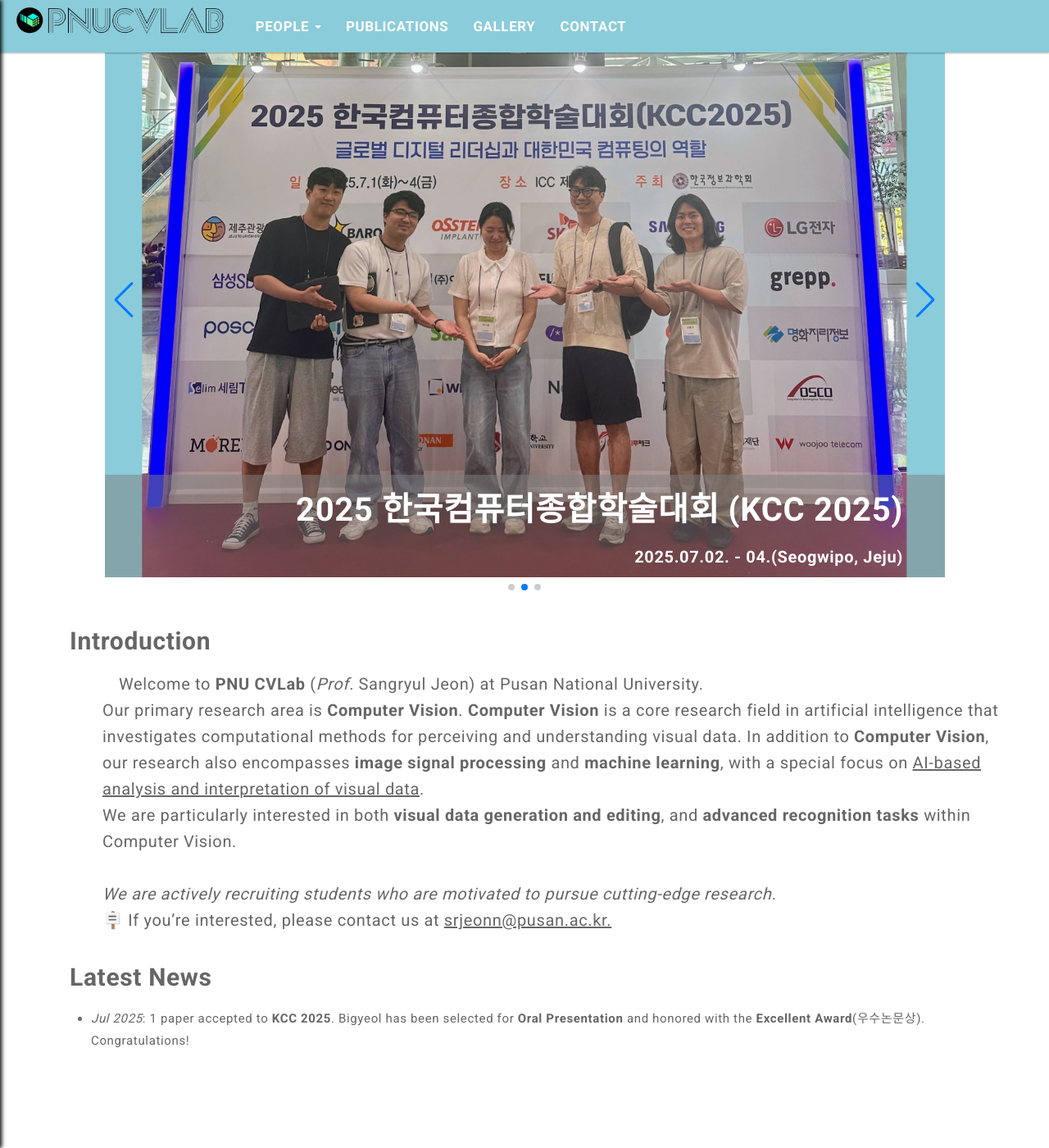
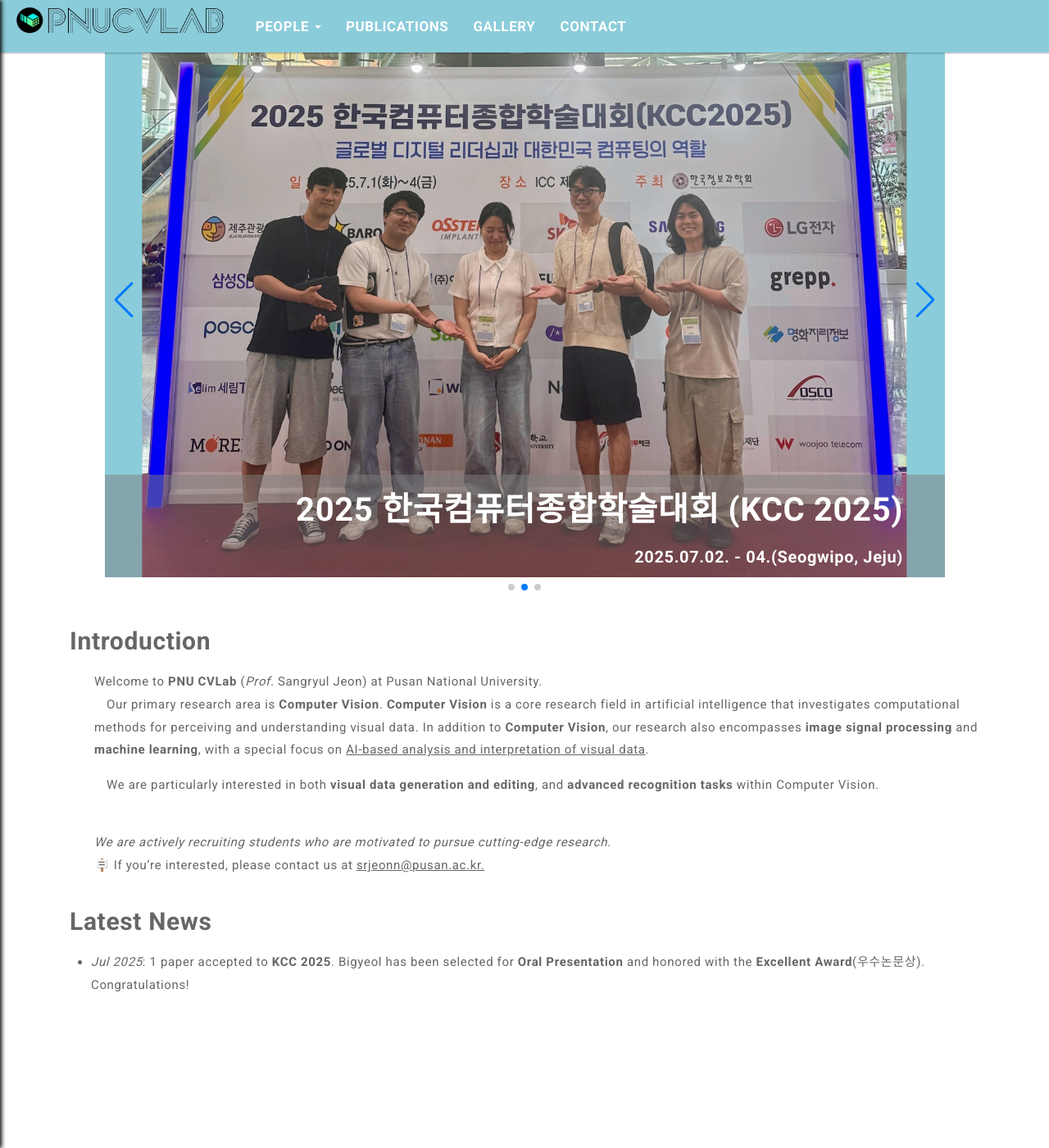
Before and after one commit to pnucvlab/pnucvlab.github.io, a Jekyll site: the page built from index.html, in a window 1280 px wide and 1400 px high, scrolled down 126 px. Shown: the whole window at 82% size. Built offline with Jekyll 4.4.1, drawn with Linux system fonts in a browser that asks for light colours; the list of posts is cut into pages by our own code.

Commit message:
Edit Home

```diff
--- a/assets/css/main.css
+++ b/assets/css/main.css
@@ -401,11 +401,13 @@
   }
 
 .home-text {
-  font-size: 20px;
-  line-height: 1.6;
-  text-indent: 1em;
+  font-size: 15px;
   padding-left: 2em;
 }
+
+.home-text p {
+	text-indent: 1em;
+  }
 
 .bio-section {
 	display: flex;
--- a/index.html
+++ b/index.html
@@ -66,10 +66,10 @@
 
   <div class="home-text">
     Welcome to <strong>PNU CVLab</strong> (<i>Prof.</i> Sangryul Jeon) at Pusan National University.<br>
-    Our primary research area is <b>Computer Vision</b>. <b>Computer Vision</b> is a core research field in artificial intelligence
+    <p>Our primary research area is <b>Computer Vision</b>. <b>Computer Vision</b> is a core research field in artificial intelligence
     that investigates computational methods for perceiving and understanding visual data. In addition to <strong>Computer Vision</strong>, our research also encompasses <strong>image signal processing</strong> and
-    <strong>machine learning</strong>, with a special focus on <u>AI-based analysis and interpretation of visual data</u>.<br>
-    We are particularly interested in both <strong>visual data generation and editing</strong>, and <strong>advanced recognition tasks</strong> within Computer Vision.<br><br>
+    <strong>machine learning</strong>, with a special focus on <u>AI-based analysis and interpretation of visual data</u>.<br></p>
+    <p>We are particularly interested in both <strong>visual data generation and editing</strong>, and <strong>advanced recognition tasks</strong> within Computer Vision.<br><br></p>
     <i>We are actively recruiting students who are motivated to pursue cutting-edge research.</i><br>
     🪧 If you’re interested, please contact us at <u>srjeonn@pusan.ac.kr.</u>
   </div>
```
